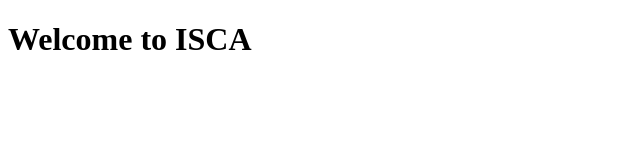
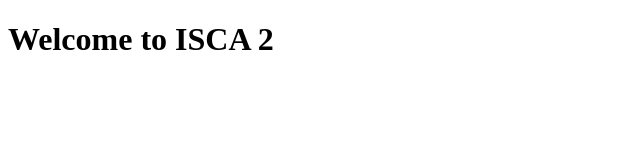
Before and after one commit to figler009/isca, an Angular app in the folder apps/isca-ui/: page / in a window 1280 px wide. Shown: the top 160 px of the page, without its empty margins (0-640 px from the left). Built offline with nearby package versions, Linux system fonts and the light colour scheme.

Commit message:
second commit

```diff
--- a/apps/isca-ui/src/app/app.component.html
+++ b/apps/isca-ui/src/app/app.component.html
@@ -1 +1 @@
-<h1>Welcome to ISCA</h1>
+<h1>Welcome to ISCA 2</h1>
```
